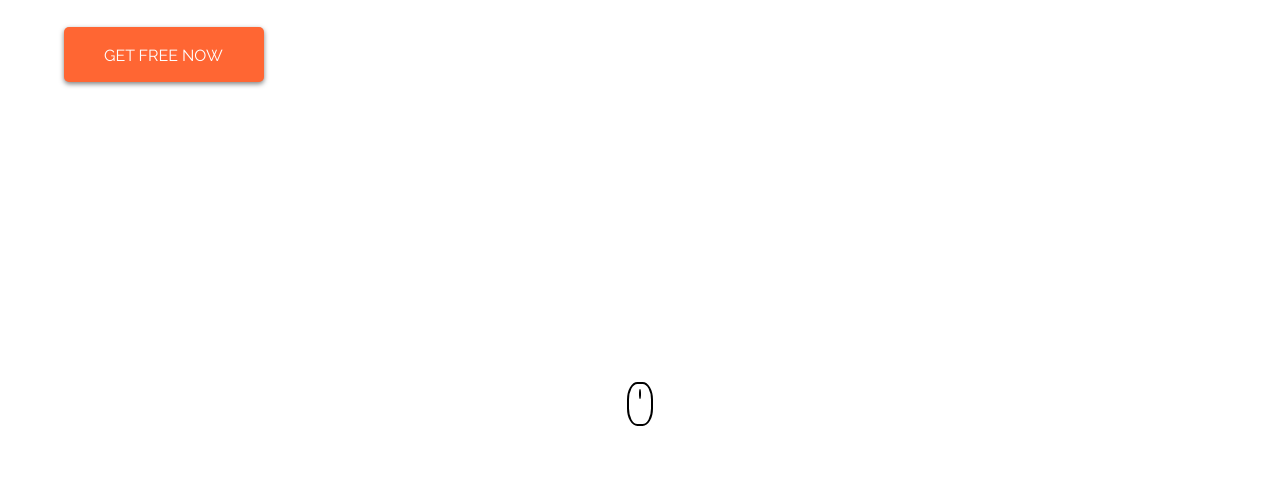
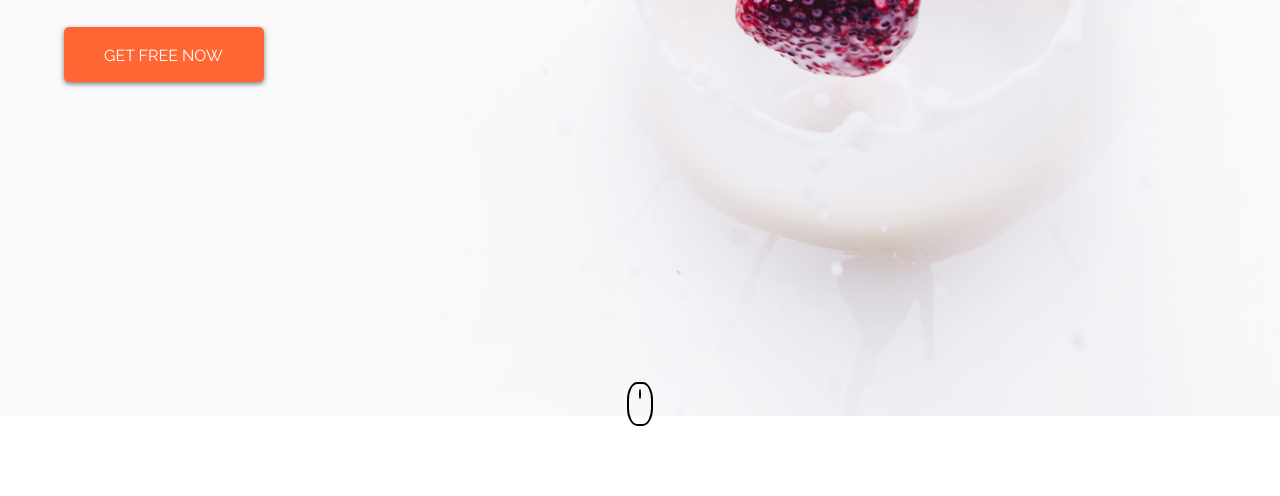
Before and after one commit to nurasatre/fresh-life, a plain HTML site: page index.html in a window 1280 px wide. Shown: the part 503-999 px from the top of the page. Drawn offline with nearby package versions, Linux system fonts and the light colour scheme; files that its build step writes are made by us from their sources; the site is published under a folder, as on GitHub Pages, so addresses that start at the root find nothing.

Commit message:
Update style.less

```diff
--- a/css/style.less
+++ b/css/style.less
@@ -76,7 +76,7 @@ header {
 }
 
 .block-one-wrapper {
-    background-image: url('/images/img_header.png');
+    background-image: url('../images/img_header.png');
     background-repeat: no-repeat;
     background-position: top;
     background-size: cover;
```
